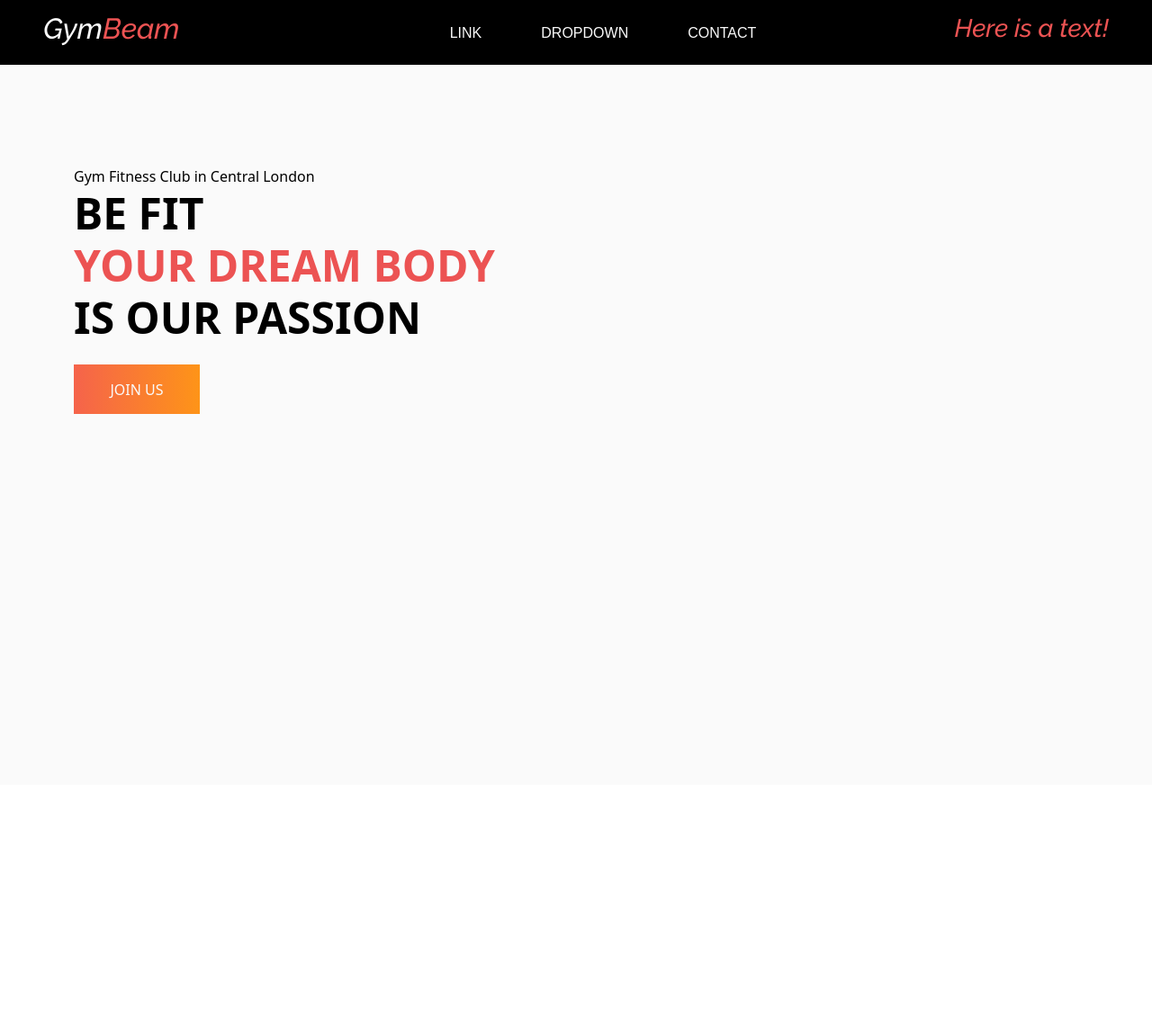
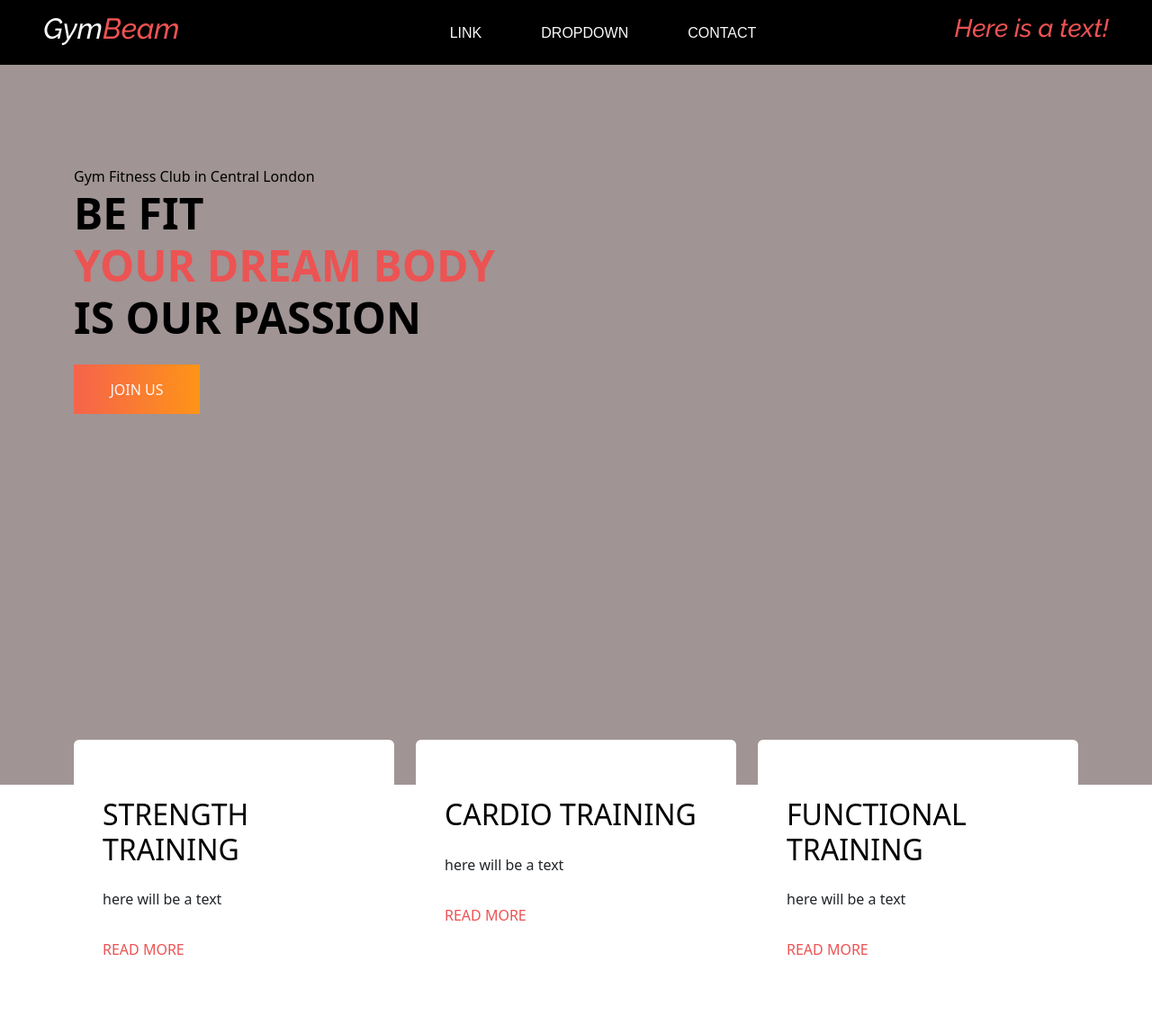
Before and after one commit to JakBul/1stMS, a plain HTML site: page index.html in a window 1280 px wide. Shown: the whole page at 90% size. Before the commit the page ends 872 px from the top, so only its background shows below. Drawn offline with nearby package versions, Linux system fonts and the light colour scheme.

Commit message:
Add "details" section with CSS and hover effect

```diff
--- a/assets/css/style.css
+++ b/assets/css/style.css
@@ -47,10 +47,14 @@ span {
     color: #ec5353;
 }
 
+.navbar-toggler {
+    background: #ec5353;
+}
+
 /* --------------------------------------------- Section */
 
 .main {
-    background: #fafafa;
+    background: #a09494;
     background-size: cover;
     height: 100vh;
 }
@@ -74,3 +78,54 @@ span {
     background: linear-gradient(90deg, #fe9418 0%, #f5634b 100%);
     transition: all 1s;
 }
+
+/* --------------------------------------------- Details */
+
+.details {
+    margin-top: -50px;
+}
+
+.details h5 {
+    text-decoration: none;
+    color: #000000;
+    font-size: 2rem;
+}
+
+.details a {
+    text-decoration: none;
+    color:#ec5353;
+}
+
+.back:hover {
+    color: #fafafa;
+    cursor: pointer;
+}
+
+.back {
+    position: relative;
+    z-index: 1;
+    overflow: hidden;
+    transition: all 1s;
+}
+
+.back::before {
+    content: "";
+    position: absolute;
+    height: 0px;
+    width: 100%;
+    top: 0px;
+    left: 0px;
+    background: linear-gradient(90deg, #fe9418 0%, #f5634b 100%);
+    z-index: -1;
+    transition: all 1s;
+}
+
+.back:hover::before {
+    height: 100%;
+}
+
+
+.back:hover h5, a{
+    color: #fafafa;
+    cursor: pointer;
+}
--- a/index.html
+++ b/index.html
@@ -57,6 +57,40 @@
         </div>
     </section>
 
+    <section class="details">
+      <div class="container">
+        <div class="row">
+          <div class="col-lg-4 mb-2">
+            <div class="card back border-0 py-5 px-3">
+              <div class="card-body">
+                <h5>STRENGTH TRAINING</h5>
+                <p class="py-3">here will be a text</p>
+                <a href="#">READ MORE</a>
+              </div>
+            </div>
+          </div>
+          <div class="col-lg-4 mb-2">
+            <div class="card back border-0 py-5 px-3">
+              <div class="card-body">
+                <h5>CARDIO TRAINING</h5>
+                <p class="py-3">here will be a text</p>
+                <a href="#">READ MORE</a>
+              </div>
+            </div>
+          </div>
+          <div class="col-lg-4 mb-2">
+            <div class="card back border-0 py-5 px-3">
+              <div class="card-body">
+                <h5>FUNCTIONAL TRAINING</h5>
+                <p class="py-3">here will be a text</p>
+                <a href="#">READ MORE</a>
+              </div>
+            </div>
+          </div>
+        </div>
+      </div>
+    </section>
+
     <footer></footer>
     <script src="https://cdn.jsdelivr.net/npm/bootstrap@5.3.0-alpha3/dist/js/bootstrap.bundle.min.js" integrity="sha384-ENjdO4Dr2bkBIFxQpeoTz1HIcje39Wm4jDKdf19U8gI4ddQ3GYNS7NTKfAdVQSZe" crossorigin="anonymous"></script>
   </body>
```
